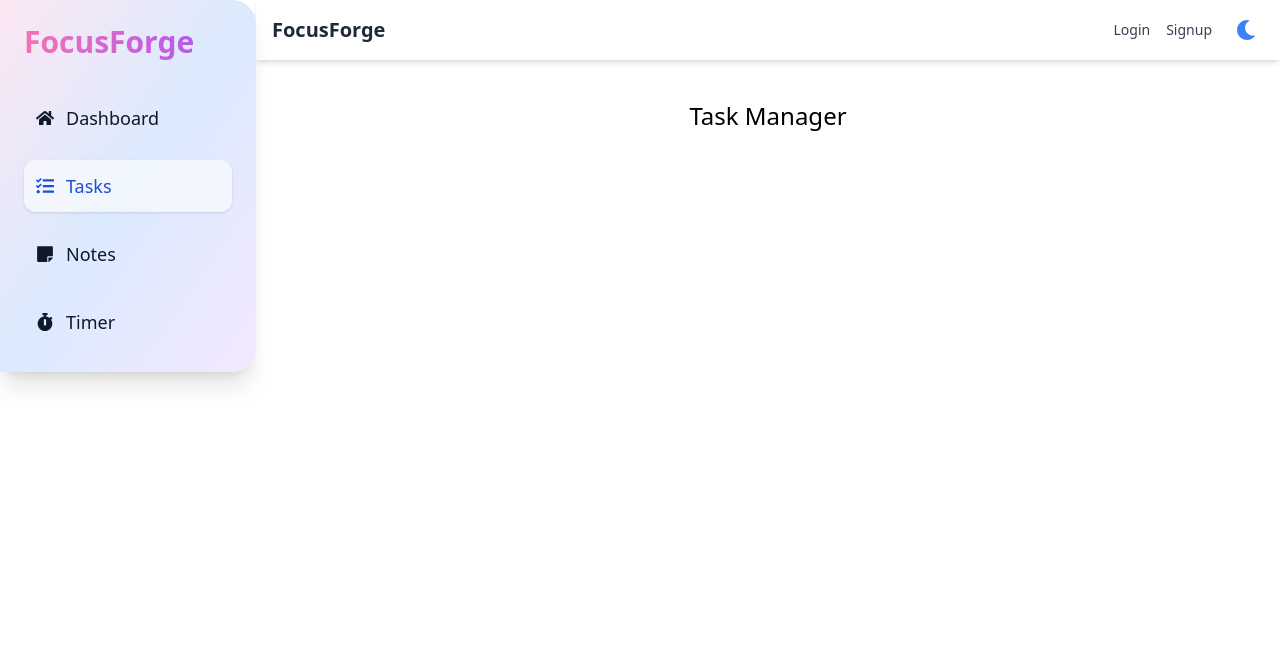
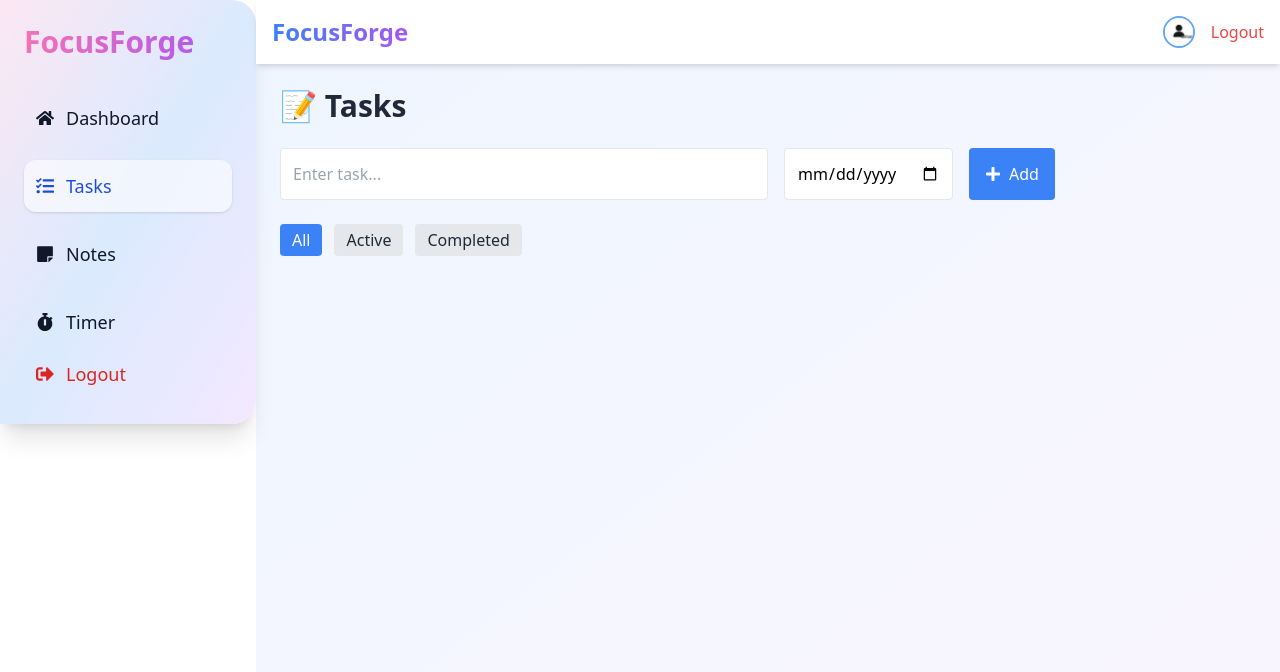
Before and after one commit to priyanshiiD/focusforge, a React (Vite) app: page /tasks in a window 1280 px wide. Shown: the top 672 px of the page. Built offline with nearby package versions, Linux system fonts and the light colour scheme; sample sign-in values are in the browser's storage.

Commit message:
🌟 Signup/Login UI polish, dark mode, improved sidebar, and enhanced Tasks page

```diff
--- a/src/App.jsx
+++ b/src/App.jsx
@@ -6,17 +6,47 @@ import Tasks from './pages/Tasks';
 import Notes from './pages/Notes';
 import Timer from './pages/Timer';
 import Layout from './components/Layout';
+import ProtectedRoute from './components/ProtectedRoute';
 
 function App() {
   return (
     <Layout>
       <Routes>
-        <Route path="/" element={<Dashboard />} />
         <Route path="/login" element={<Login />} />
         <Route path="/signup" element={<Signup />} />
-        <Route path="/tasks" element={<Tasks />} />
-        <Route path="/notes" element={<Notes />} />
-        <Route path="/timer" element={<Timer />} />
+
+        <Route
+          path="/"
+          element={
+            <ProtectedRoute>
+              <Dashboard />
+            </ProtectedRoute>
+          }
+        />
+        <Route
+          path="/tasks"
+          element={
+            <ProtectedRoute>
+              <Tasks />
+            </ProtectedRoute>
+          }
+        />
+        <Route
+          path="/notes"
+          element={
+            <ProtectedRoute>
+              <Notes />
+            </ProtectedRoute>
+          }
+        />
+        <Route
+          path="/timer"
+          element={
+            <ProtectedRoute>
+              <Timer />
+            </ProtectedRoute>
+          }
+        />
       </Routes>
     </Layout>
   );
--- a/src/components/Navbar.jsx
+++ b/src/components/Navbar.jsx
@@ -1,39 +1,65 @@
-import { FaSun, FaMoon } from 'react-icons/fa';
-import { Link } from 'react-router-dom';
+// src/components/Navbar.jsx
+import { Link, useLocation, useNavigate } from 'react-router-dom';
+import { useEffect, useState } from 'react';
 
-function Navbar({ darkMode, setDarkMode }) {
+function Navbar() {
+  const location = useLocation();
+  const navigate = useNavigate();
+  const [isLoggedIn, setIsLoggedIn] = useState(false);
+
+  useEffect(() => {
+    const loggedInStatus = localStorage.getItem('isLoggedIn') === 'true';
+    setIsLoggedIn(loggedInStatus);
+  }, [location]); // re-check login status on route change
+
+  const handleLogout = () => {
+    localStorage.removeItem('isLoggedIn');
+    setIsLoggedIn(false);
+    navigate('/login');
+  };
+
   return (
-    <nav className="flex items-center justify-between px-4 py-3 bg-white dark:bg-gray-800 shadow-md">
-      <h1 className="text-xl font-bold text-gray-800 dark:text-white">
-        <Link to="/">FocusForge</Link>
-      </h1>
+    <header className="w-full bg-white dark:bg-gray-900 shadow-md p-4 flex justify-between items-center sticky top-0 z-50">
+      <Link
+        to="/"
+        className="text-2xl font-bold bg-gradient-to-r from-blue-500 to-purple-500 bg-clip-text text-transparent"
+      >
+        FocusForge
+      </Link>
 
-      <div className="flex gap-4 items-center">
+      <div className="space-x-4 text-sm md:text-base flex items-center">
+        {!isLoggedIn ? (
+          <>
             <Link
               to="/login"
-          className="text-sm font-medium text-gray-700 dark:text-gray-300 hover:underline"
+              className="text-gray-700 dark:text-gray-200 hover:text-blue-600"
             >
               Login
             </Link>
             <Link
               to="/signup"
-          className="text-sm font-medium text-gray-700 dark:text-gray-300 hover:underline"
+              className="text-gray-700 dark:text-gray-200 hover:text-purple-600"
             >
               Signup
             </Link>
-
+          </>
+        ) : (
+          <>
+            <img
+              src="/src/assets/default-avatar.png"
+              alt="User Avatar"
+              className="w-8 h-8 rounded-full border-2 border-blue-400"
+            />
             <button
-          onClick={() => setDarkMode(prev => !prev)}
-          className="text-xl p-2 rounded-full hover:bg-gray-200 dark:hover:bg-gray-700 transition"
+              onClick={handleLogout}
+              className="text-red-500 hover:text-red-600 font-medium"
             >
-          {darkMode ? (
-            <FaSun className="text-yellow-500" />
-          ) : (
-            <FaMoon className="text-blue-500" />
+              Logout
+            </button>
+          </>
         )}
-        </button>
       </div>
-    </nav>
+    </header>
   );
 }
 
--- /dev/null
+++ b/src/components/ProtectedRoute.jsx
@@ -0,0 +1,9 @@
+import { Navigate } from 'react-router-dom';
+
+const ProtectedRoute = ({ children }) => {
+  const isLoggedIn = localStorage.getItem('isLoggedIn') === 'true';
+
+  return isLoggedIn ? children : <Navigate to="/login" replace />;
+};
+
+export default ProtectedRoute;
--- a/src/components/Sidebar.jsx
+++ b/src/components/Sidebar.jsx
@@ -1,6 +1,6 @@
 // src/components/Sidebar.jsx
-import { FaTasks, FaStickyNote, FaStopwatch, FaHome } from 'react-icons/fa';
-import { Link, useLocation } from 'react-router-dom';
+import { FaTasks, FaStickyNote, FaStopwatch, FaHome, FaSignOutAlt } from 'react-icons/fa';
+import { Link, useLocation, useNavigate } from 'react-router-dom';
 import { useState } from 'react';
 
 const links = [
@@ -13,6 +13,12 @@ const links = [
 function Sidebar() {
   const [isOpen, setIsOpen] = useState(false);
   const location = useLocation();
+  const navigate = useNavigate();
+
+  const handleLogout = () => {
+    localStorage.removeItem('isLoggedIn');
+    navigate('/login');
+  };
 
   return (
     <>
@@ -35,12 +41,11 @@ function Sidebar() {
            fixed md:static top-0 h-full z-40 bg-gradient-to-br from-pink-100 via-blue-100 to-purple-100
            dark:from-gray-900 dark:via-gray-800 dark:to-gray-900 text-gray-900 dark:text-white`}
       >
-
         <h2 className="text-3xl font-extrabold mb-8 bg-gradient-to-r from-pink-400 to-purple-500 bg-clip-text text-transparent">
           FocusForge
         </h2>
 
-        <nav className="space-y-4">
+        <nav className="space-y-4 flex-1">
           {links.map((link) => (
             <Link
               key={link.name}
@@ -52,12 +57,20 @@ function Sidebar() {
                   : 'hover:bg-white/30 dark:hover:bg-gray-700 hover:text-blue-800 dark:hover:text-blue-300'
               }`}
             >
-
               {link.icon}
               <span>{link.name}</span>
             </Link>
           ))}
         </nav>
+
+        {/* Logout Button */}
+        <button
+          onClick={handleLogout}
+          className="flex items-center gap-3 p-3 rounded-xl text-lg font-medium text-red-600 dark:text-red-400 hover:bg-red-100 dark:hover:bg-red-800 transition-all"
+        >
+          <FaSignOutAlt />
+          <span>Logout</span>
+        </button>
       </aside>
     </>
   );
--- a/src/pages/Login.jsx
+++ b/src/pages/Login.jsx
@@ -1,38 +1,64 @@
+import { useState } from 'react';
+import { useNavigate } from 'react-router-dom';
+
 function Login() {
+  const [email, setEmail] = useState('');
+  const [password, setPassword] = useState('');
+  const navigate = useNavigate();
+
+  const handleLogin = (e) => {
+    e.preventDefault();
+
+    // Fake login
+    if (email && password) {
+      localStorage.setItem('isLoggedIn', 'true');
+      navigate('/');
+    }
+  };
+
   return (
-    <div className="flex items-center justify-center min-h-screen bg-gray-100">
-      <div className="bg-white p-8 rounded-lg shadow-md w-full max-w-sm">
-        <h2 className="text-2xl font-semibold text-center mb-6">Login to FocusForge</h2>
+    <div className="min-h-screen flex items-center justify-center bg-gradient-to-br from-blue-50 to-purple-100 dark:from-gray-900 dark:to-gray-800 px-4">
+      <div className="w-full max-w-md bg-white dark:bg-gray-900 p-8 rounded-3xl shadow-2xl">
+        <h2 className="text-3xl font-bold text-center text-gray-800 dark:text-white mb-6">Login</h2>
 
-        <form className="space-y-4">
+        <form onSubmit={handleLogin} className="space-y-5">
           <div>
-            <label className="block text-gray-700">Email</label>
+            <label className="block mb-1 text-gray-600 dark:text-gray-300">Email</label>
             <input
               type="email"
-              placeholder="Enter your email"
-              className="w-full px-4 py-2 border rounded-md focus:outline-none focus:ring-2 focus:ring-blue-500"
+              className="w-full px-4 py-2 rounded-lg border border-gray-300 dark:border-gray-700 bg-white dark:bg-gray-800 text-gray-800 dark:text-gray-200 focus:outline-none focus:ring-2 focus:ring-blue-400"
+              value={email}
+              onChange={(e) => setEmail(e.target.value)}
+              required
+              placeholder="you@example.com"
             />
           </div>
 
           <div>
-            <label className="block text-gray-700">Password</label>
+            <label className="block mb-1 text-gray-600 dark:text-gray-300">Password</label>
             <input
               type="password"
-              placeholder="Enter your password"
-              className="w-full px-4 py-2 border rounded-md focus:outline-none focus:ring-2 focus:ring-blue-500"
+              className="w-full px-4 py-2 rounded-lg border border-gray-300 dark:border-gray-700 bg-white dark:bg-gray-800 text-gray-800 dark:text-gray-200 focus:outline-none focus:ring-2 focus:ring-purple-400"
+              value={password}
+              onChange={(e) => setPassword(e.target.value)}
+              required
+              placeholder="••••••••"
             />
           </div>
 
           <button
             type="submit"
-            className="w-full bg-blue-600 hover:bg-blue-700 text-white font-semibold py-2 rounded-md"
+            className="w-full py-2 rounded-lg bg-gradient-to-r from-blue-500 to-purple-500 text-white font-semibold hover:opacity-90 transition duration-200"
           >
-            Login
+            Sign In
           </button>
         </form>
 
-        <p className="mt-4 text-sm text-center text-gray-600">
-          Don’t have an account? <a href="/signup" className="text-blue-600 hover:underline">Sign up</a>
+        <p className="mt-4 text-center text-sm text-gray-600 dark:text-gray-400">
+          Don’t have an account?{' '}
+          <a href="/signup" className="text-blue-600 dark:text-blue-400 font-medium hover:underline">
+            Sign up
+          </a>
         </p>
       </div>
     </div>
--- a/src/pages/Tasks.jsx
+++ b/src/pages/Tasks.jsx
@@ -1,4 +1,176 @@
+import { useEffect, useState } from 'react';
+import { FaPlus, FaEdit, FaTrash } from 'react-icons/fa';
+
 function Tasks() {
-  return <h1 className="text-2xl text-center mt-10">Task Manager</h1>;
+  const [tasks, setTasks] = useState(() => {
+    const stored = localStorage.getItem('tasks');
+    return stored ? JSON.parse(stored) : [];
+  });
+
+  const [newTask, setNewTask] = useState('');
+  const [dueDate, setDueDate] = useState('');
+  const [filter, setFilter] = useState('all'); // 'all', 'active', 'completed'
+  const [editingTaskId, setEditingTaskId] = useState(null);
+  const [editedTitle, setEditedTitle] = useState('');
+
+  useEffect(() => {
+    localStorage.setItem('tasks', JSON.stringify(tasks));
+  }, [tasks]);
+
+  const addTask = () => {
+    if (!newTask.trim()) return;
+    const task = {
+      id: Date.now(),
+      title: newTask,
+      due: dueDate || null,
+      completed: false,
+    };
+    setTasks([...tasks, task]);
+    setNewTask('');
+    setDueDate('');
+  };
+
+  const toggleComplete = (id) => {
+    setTasks(tasks.map(task =>
+      task.id === id ? { ...task, completed: !task.completed } : task
+    ));
+  };
+
+  const deleteTask = (id) => {
+    setTasks(tasks.filter(task => task.id !== id));
+  };
+
+  const clearCompleted = () => {
+    setTasks(tasks.filter(task => !task.completed));
+  };
+
+  const startEditing = (id, currentTitle) => {
+    setEditingTaskId(id);
+    setEditedTitle(currentTitle);
+  };
+
+  const saveEdit = (id) => {
+    if (!editedTitle.trim()) return;
+    setTasks(tasks.map(task =>
+      task.id === id ? { ...task, title: editedTitle } : task
+    ));
+    setEditingTaskId(null);
+    setEditedTitle('');
+  };
+
+  const filteredTasks = tasks.filter(task => {
+    if (filter === 'active') return !task.completed;
+    if (filter === 'completed') return task.completed;
+    return true;
+  });
+
+  return (
+    <div className="min-h-screen bg-gradient-to-br from-blue-50 to-purple-50 dark:from-gray-900 dark:to-gray-800 p-6">
+      <h1 className="text-3xl font-bold mb-6 text-gray-800 dark:text-white">📝 Tasks</h1>
+
+      <div className="flex flex-col md:flex-row gap-4 mb-6">
+        <input
+          type="text"
+          placeholder="Enter task..."
+          value={newTask}
+          onChange={(e) => setNewTask(e.target.value)}
+          className="p-3 rounded w-full md:w-1/2 border dark:bg-gray-800 dark:border-gray-700 dark:text-white"
+        />
+        <input
+          type="date"
+          value={dueDate}
+          onChange={(e) => setDueDate(e.target.value)}
+          className="p-3 rounded border dark:bg-gray-800 dark:border-gray-700 dark:text-white"
+        />
+        <button
+          onClick={addTask}
+          className="bg-blue-500 hover:bg-blue-600 text-white px-4 py-2 rounded flex items-center gap-2"
+        >
+          <FaPlus /> Add
+        </button>
+      </div>
+
+      <div className="flex gap-3 mb-4">
+        {['all', 'active', 'completed'].map(f => (
+          <button
+            key={f}
+            onClick={() => setFilter(f)}
+            className={`px-3 py-1 rounded ${
+              filter === f
+                ? 'bg-blue-500 text-white'
+                : 'bg-gray-200 dark:bg-gray-700 text-gray-800 dark:text-white'
+            }`}
+          >
+            {f.charAt(0).toUpperCase() + f.slice(1)}
+          </button>
+        ))}
+      </div>
+
+      <ul className="space-y-4">
+        {filteredTasks.map(task => (
+          <li
+            key={task.id}
+            className="bg-white dark:bg-gray-700 rounded-lg p-4 shadow flex justify-between items-center"
+          >
+            <div className="flex flex-col gap-1 w-full">
+              {editingTaskId === task.id ? (
+                <input
+                  value={editedTitle}
+                  onChange={(e) => setEditedTitle(e.target.value)}
+                  onBlur={() => saveEdit(task.id)}
+                  onKeyDown={(e) => e.key === 'Enter' && saveEdit(task.id)}
+                  autoFocus
+                  className="p-2 rounded border dark:bg-gray-800 dark:border-gray-600 dark:text-white"
+                />
+              ) : (
+                <div
+                  className={`text-lg ${task.completed ? 'line-through text-gray-400' : 'text-gray-800 dark:text-white'}`}
+                >
+                  {task.title}
+                  {task.due && (
+                    <span className="text-sm ml-2 text-blue-600 dark:text-blue-300">
+                      (Due: {task.due})
+                    </span>
+                  )}
+                </div>
+              )}
+            </div>
+
+            <div className="flex gap-2 items-center ml-4">
+              <input
+                type="checkbox"
+                checked={task.completed}
+                onChange={() => toggleComplete(task.id)}
+              />
+              <button
+                onClick={() =>
+                  editingTaskId === task.id ? saveEdit(task.id) : startEditing(task.id, task.title)
+                }
+                className="text-blue-500 hover:text-blue-700"
+              >
+                <FaEdit />
+              </button>
+              <button
+                onClick={() => deleteTask(task.id)}
+                className="text-red-500 hover:text-red-700"
+              >
+                <FaTrash />
+              </button>
+            </div>
+          </li>
+        ))}
+      </ul>
+
+      {tasks.some((task) => task.completed) && (
+        <button
+          onClick={clearCompleted}
+          className="mt-6 bg-red-500 hover:bg-red-600 text-white px-4 py-2 rounded"
+        >
+          Clear Completed
+        </button>
+      )}
+    </div>
+  );
 }
+
 export default Tasks;
```
Also changed, not shown: src/pages/Signup.jsx (+59 -25 lines), src/assets/default-avatar.png (added). Lines whose indentation alone changed are shown as unchanged.
